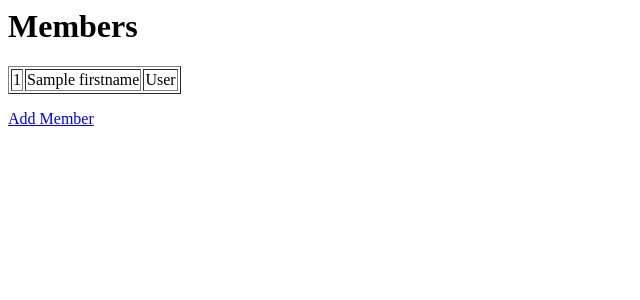
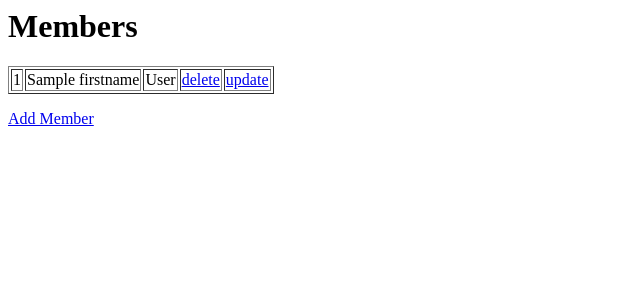
Before and after one commit to isaboyraz/TryDjango, a Django app: template members/templates/index.html in a window 1280 px wide. Shown: the top 300 px of the page, without its empty margins (0-640 px from the left). Run offline with Django 4.2, Linux system fonts and the light colour scheme; the template is opened without the code that fills it: most values are stand-ins (such as "Sample title", 1, 10 or a date in 2020).

Commit message:
Update Record

```diff
--- a/members/templates/index.html
+++ b/members/templates/index.html
@@ -6,6 +6,8 @@
 <td>{{ x.id }}</td>
 <td>{{ x.firstname }}</td>
 <td>{{ x.lastname }}</td>
+<td><a href="delete/{{x.id}}">delete</a></td>
+<td><a href="update/{{x.id}}">update</a></td>
 </tr>
 {% endfor %}
 </table>
--- a/members/urls.py
+++ b/members/urls.py
@@ -5,4 +5,7 @@ urlpatterns = [
     path('', views.index, name='index'),
     path('add/', views.add, name='add'),
     path('add/addrecord/', views.addrecord, name='addrecord'),
+    path('delete/<int:id>',views.delete,name='delete'),
+    path('update/<int:id>',views.update,name='update'),
+    path('update/updaterecord/<int:id>', views.updaterecord, name='updaterecord'),
 ]
```
Also changed, not shown: members/views.py (+22 -0 lines), db.sqlite3.
